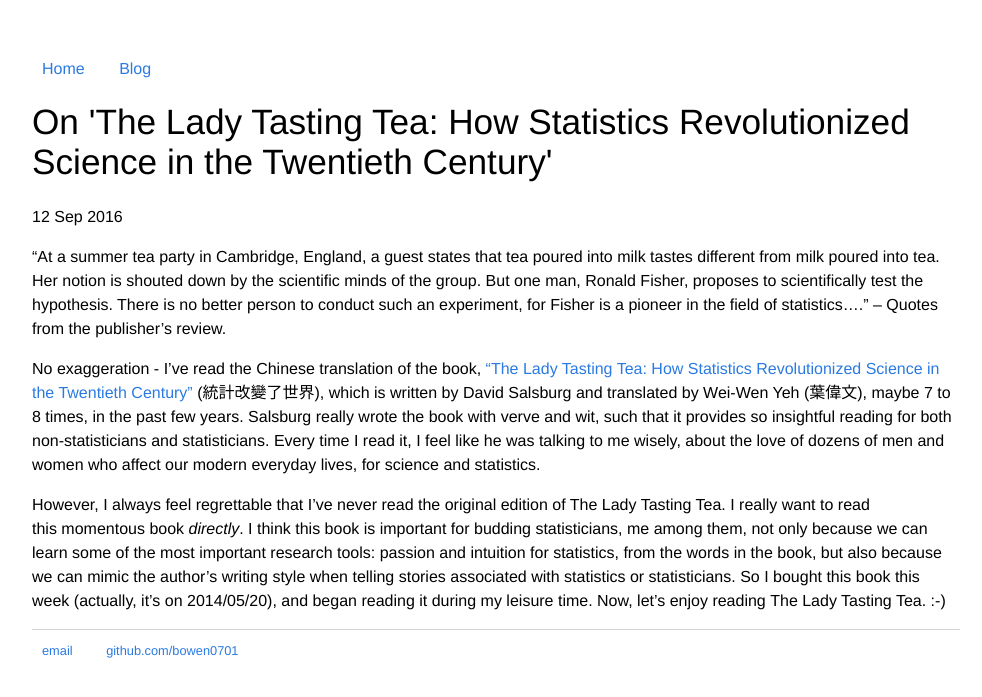
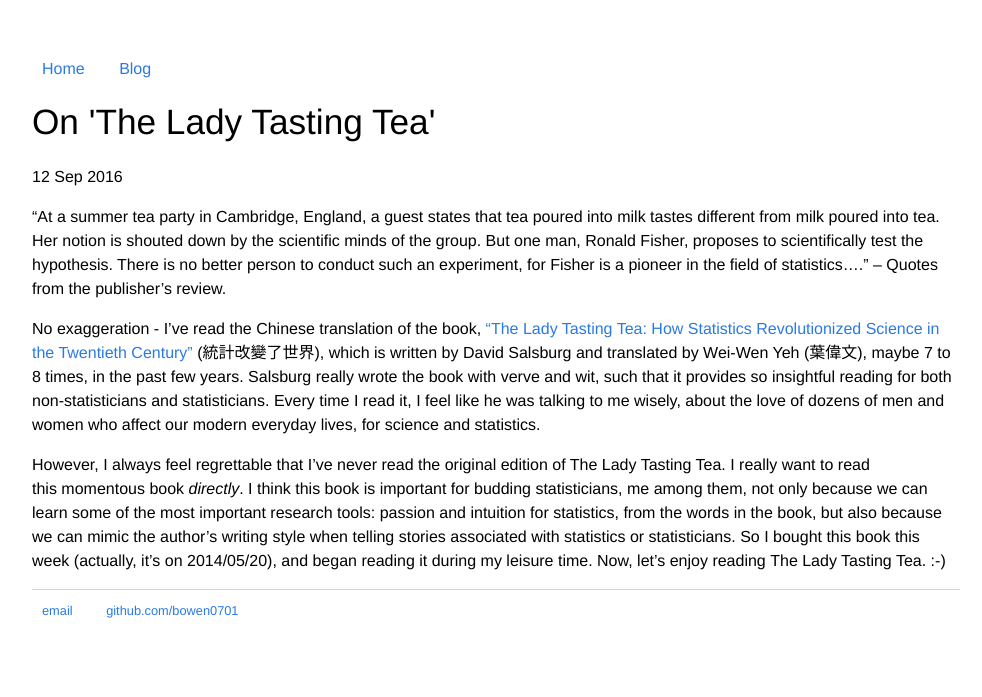
Before and after one commit to bowen0701/bowen0701.github.io, a Jekyll site: the page built from _posts/2016-09-12-lady-tasting-tea.md, in a window 1280 px wide. Shown: the top 697 px of the page, without its empty margins (144-1126 px from the left). Built offline with Jekyll 4.4.1, drawn with Linux system fonts in a browser that asks for light colours.

Commit message:
Shorten title name

```diff
--- a/_posts/2016-09-12-lady-tasting-tea.md
+++ b/_posts/2016-09-12-lady-tasting-tea.md
@@ -1,6 +1,6 @@
 ---
 layout: post
-title: "On 'The Lady Tasting Tea: How Statistics Revolutionized Science in the Twentieth Century'"
+title: "On 'The Lady Tasting Tea'"
 date: 2016-09-12
 ---
 
```
